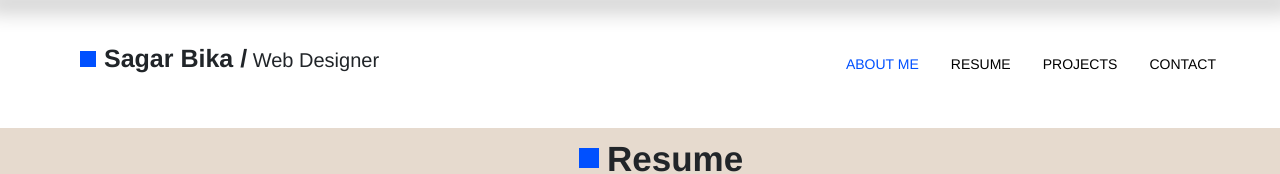
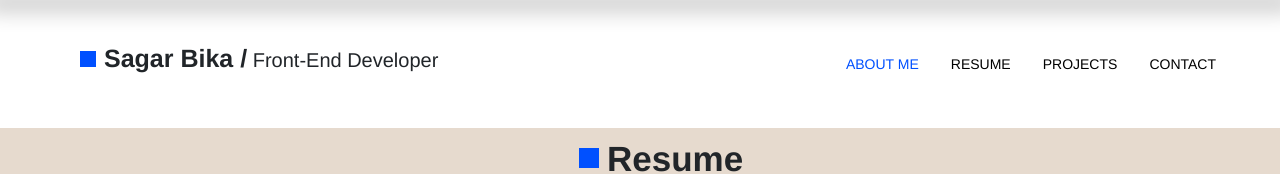
Before and after one commit to Sagarbika18361/My-Portfolio, a React (Create React App) app: page /resume in a window 1280 px wide. Shown: the top 174 px of the page. Built offline with nearby package versions, Linux system fonts and the light colour scheme; a small style sheet from the web is missing; a web font is replaced by a local one.

Commit message:
Update Header.js

```diff
--- a/src/Component/Header.js
+++ b/src/Component/Header.js
@@ -52,7 +52,7 @@ const Header = () => {
               <div className="d-inline-block name fw-bolder  pointertoHome">
                 <Link to="/" className="text-decoration-none text-dark">
                   Sagar&nbsp;Bika <span className="text-dark">/</span>
-                  <span className="designation fw-normal "> Web Designer </span>
+                  <span className="designation fw-normal "> Front-End Developer </span>
                 </Link>
               </div>
             </div>
```
